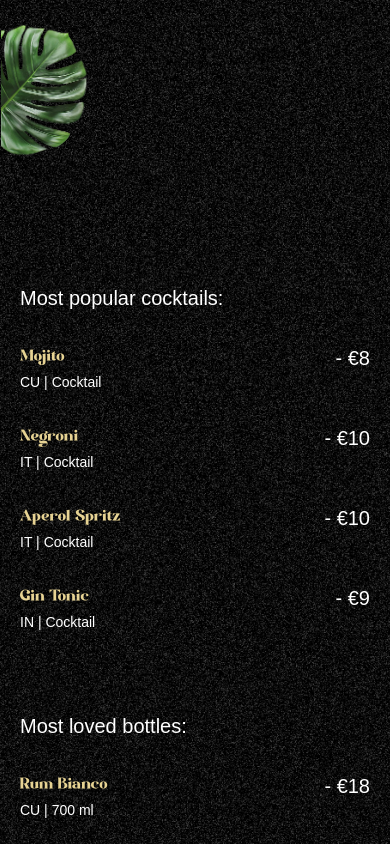
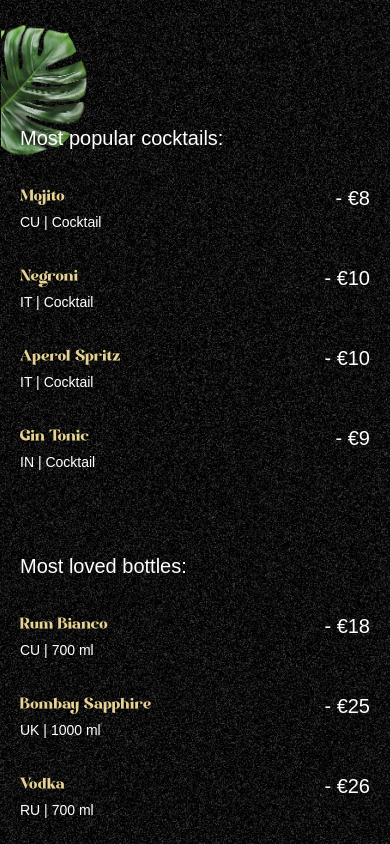
Before and after one commit to AleLoiac/taxi-drink, a React (Vite) app: page / in a window 390 px wide. Shown: the part 720-1564 px from the top of the page. Built offline with nearby package versions, Linux system fonts and the light colour scheme; a web font is replaced by a local one.

Commit message:
Adjust middle leaves animation trigger

```diff
--- a/src/components/Cocktails.jsx
+++ b/src/components/Cocktails.jsx
@@ -5,7 +5,7 @@
 
 const Cocktails = () => {
   const isMobile = useMediaQuery({ maxWidth: 767 });
-  const startValue = isMobile ? "top top" : "top 30%";
+  const startValue = isMobile ? "top 10%" : "top 30%";
   const endValue = isMobile ? "bottom bottom" : "bottom 80%";
 
   useGSAP(() => {
@@ -15,7 +15,6 @@
         start: startValue,
         end: endValue,
         scrub: true,
-        //markers: true,
       },
     });
 
--- a/src/index.css
+++ b/src/index.css
@@ -148,7 +148,7 @@
     }
 
     .list {
-      @apply container mx-auto relative z-10 flex md:flex-row flex-col justify-between items-start gap-20 pt-40 2xl:px-0 px-5;
+      @apply container mx-auto relative z-10 flex md:flex-row flex-col justify-between items-start gap-20 md:pt-40 2xl:px-0 px-5;
 
       .popular {
         @apply space-y-8 w-full md:w-fit;
```
